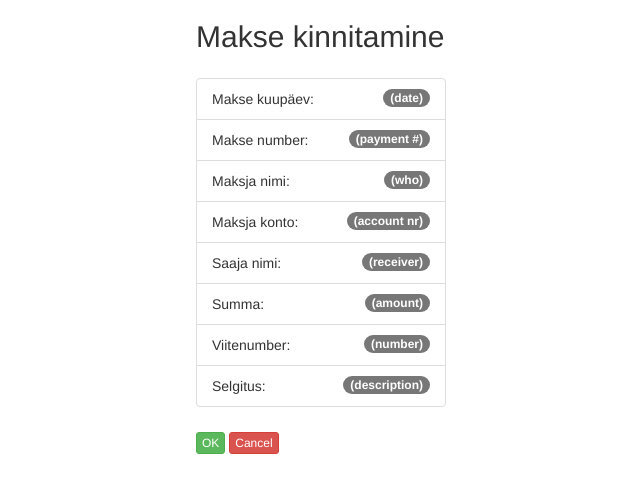
After one commit to kadrim1/net_bank, a PHP site: page /payment_confirmation.php in a window 1280 px wide. The commit adds this page. Shown: the top 493 px of the page, without its empty margins (319-959 px from the left). Run offline with PHP 8.4, Linux system fonts and the light colour scheme.

Commit message:
makse.php UPDATE/rename [Delivers #109124444]

```diff
--- a/assets/css/style.css
+++ b/assets/css/style.css
@@ -2,3 +2,9 @@
 div.container {
     width: 280px;
 }
+
+/* payment_confirmation */
+
+.container div, .list-group {
+    margin-top: 25px;
+}
--- /dev/null
+++ b/payment_confirmation.php
@@ -0,0 +1,61 @@
+<!doctype html>
+<html lang="en">
+<head>
+    <meta charset="UTF-8">
+    <meta charset="utf-8">
+    <meta http-equiv="X-UA-Compatible" content="IE=edge">
+    <meta name="viewport" content="width=device-width, initial-scale=1">
+    <meta name="description" content="">
+    <meta name="author" content="">
+    <link rel="icon" href="assets/pic/logo_BANK.ico">
+    <title>NBank</title>
+    <link rel="stylesheet" href="assets/css/style.css">
+    <link href="assets/css/bootstrap.min.css" rel="stylesheet">
+</head>
+
+<body>
+    <div class="container">
+        <h2 class="form-signin-heading">Makse kinnitamine</h2>
+
+            <ul class="list-group">
+                <li class="list-group-item">
+                    <span class="badge">(date)</span>
+                    Makse kuupäev:
+                </li>
+                <li class="list-group-item">
+                    <span class="badge">(payment #)</span>
+                    Makse number:
+                </li>
+                <li class="list-group-item">
+                    <span class="badge">(who)</span>
+                    Maksja nimi:
+                </li>
+                <li class="list-group-item">
+                    <span class="badge">(account nr)</span>
+                    Maksja konto:
+                </li>
+                <li class="list-group-item">
+                    <span class="badge">(receiver)</span>
+                    Saaja nimi:
+                </li>
+                <li class="list-group-item">
+                    <span class="badge">(amount)</span>
+                    Summa:
+                </li>
+                <li class="list-group-item">
+                    <span class="badge">(number)</span>
+                    Viitenumber:
+                </li>
+                <li class="list-group-item">
+                    <span class="badge">(description)</span>
+                    Selgitus:
+                </li>
+            </ul>
+
+            <div>
+                <button type="button" class="btn btn-success btn-xs">OK</button>
+                <button type="button" class="btn btn-danger btn-xs">Cancel</button>
+            </div>
+    </div>
+</body>
+</html>
```
Also changed, not shown: makse.php (deleted, +0 -23 lines).
